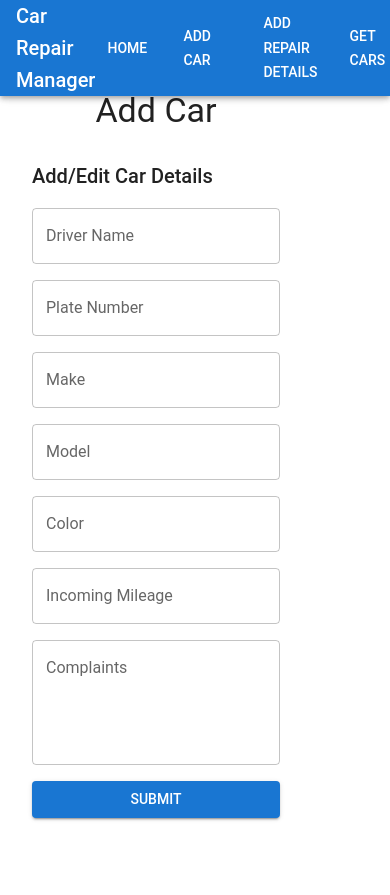
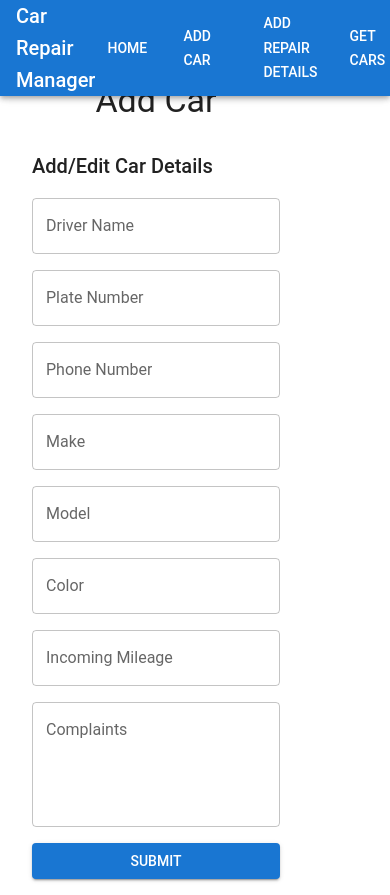
Before and after one commit to Samadeolu7/yincools-web, a React (Vite) app in the folder client/car-repair-manager/: page /add-car in a window 390 px wide. Before the commit the page ends 844 px from the top, so only its background shows below. Built offline with nearby package versions, Linux system fonts and the light colour scheme.

Commit message:
Add phone number field

```diff
--- a/client/car-repair-manager/src/components/CarForm.jsx
+++ b/client/car-repair-manager/src/components/CarForm.jsx
@@ -14,13 +14,27 @@ const CarForm = ({ onSubmit, initialData = {} }) => {
         complaints: initialData.complaints || '',
     });
 
+    const [errors, setErrors] = useState({});
+
     const handleChange = (e) => {
         const { name, value } = e.target;
         setFormData({ ...formData, [name]: value });
     };
 
+    const handleBlur = (e) => {
+        const { name, value } = e.target;
+        if (name === 'phoneNumber') {
+            const isValid = /^(?=.*0{1,2})0[7-9]0?\d[-]?\d{3}[-]?\d{4}$/.test(value);
+            setErrors({ ...errors, [name]: isValid ? '' : 'Invalid phone number format' });
+        }
+    };
+
     const handleSubmit = (e) => {
         e.preventDefault();
+        if (Object.values(errors).some(error => error)) {
+            alert('Please fix the errors before submitting');
+            return;
+        }
         onSubmit(formData);
     };
 
@@ -28,7 +42,16 @@ const CarForm = ({ onSubmit, initialData = {} }) => {
         <Box component="form" onSubmit={handleSubmit} sx={{ p: 2, display: 'flex', flexDirection: 'column', gap: 2 }}>
             <Typography variant="h6">Add/Edit Car Details</Typography>
             <TextField name="driver" label="Driver Name" value={formData.driver} onChange={handleChange} fullWidth />
-            <TextField name="plateNumber" label="Plate Number" value={formData.plateNumber} onChange={handleChange} fullWidth />
+            <TextField name="plateNumber" label="Plate Number" value={formData.plateNumber} onChange={handleChange} fullWidth /><TextField
+                name="phoneNumber"
+                label="Phone Number"
+                value={formData.phoneNumber}
+                onChange={handleChange}
+                onBlur={handleBlur}
+                error={!!errors.phoneNumber}
+                helperText={errors.phoneNumber}
+                fullWidth
+            />
             <TextField name="make" label="Make" value={formData.make} onChange={handleChange} fullWidth />
             <TextField name="model" label="Model" value={formData.model} onChange={handleChange} fullWidth />
             <TextField name="color" label="Color" value={formData.color} onChange={handleChange} fullWidth />
```
Also changed, not shown: 1 other file (tests, documents, lock files or other folders).
